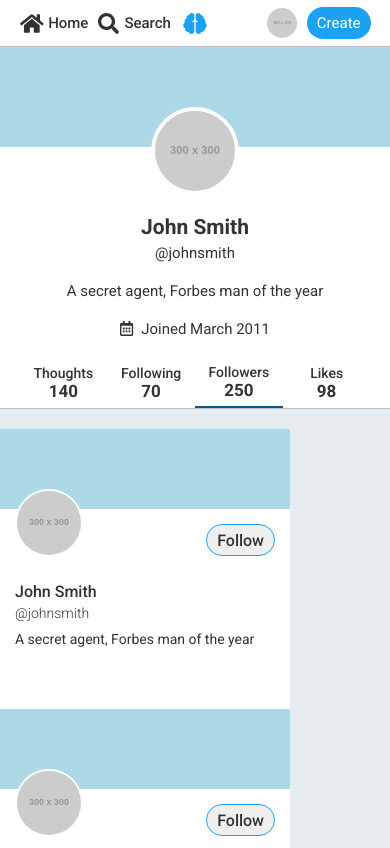
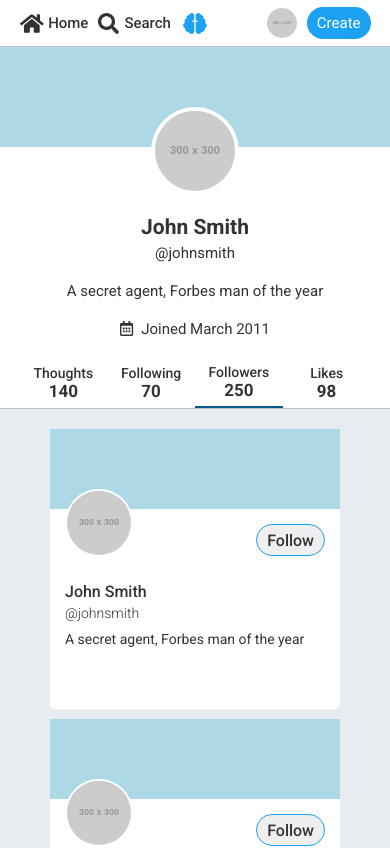
Before and after one commit to robbdimitrov/thoughts, a Vue app in the folder src/frontend/: page /user/followers in a window 390 px wide. Shown: the top 848 px of the page. Built offline with nearby package versions, Linux system fonts and the light colour scheme.

Commit message:
Fixed the responsiveness of UserItems

```diff
--- a/src/frontend/src/components/UserCard.vue
+++ b/src/frontend/src/components/UserCard.vue
@@ -1,5 +1,5 @@
 <template>
-  <div class="container user-card">
+  <div class="container">
     <div class="cover"></div>
 
     <div class="content">
--- a/src/frontend/src/components/UserList.vue
+++ b/src/frontend/src/components/UserList.vue
@@ -26,7 +26,6 @@ $margin: $padding / 2;
 $item-width: 0.5 * $content-main-width - $padding;
 
 .item {
-  background: white;
   display: inline-block;
   width: $item-width;
   border-radius: 5px;
@@ -40,16 +39,7 @@ $item-width: 0.5 * $content-main-width - $padding;
     margin-left: auto;
     margin-right: auto;
     display: block;
-    max-width: $item-width;
-    width: 100%;
-  }
-}
-
-@media screen and (max-width: $break-sm) {
-  .item {
-    width: 100%;
-    margin: 0;
-    border-radius: 0;
+    margin-bottom: $padding;
   }
 }
 </style>
--- a/src/frontend/src/views/FeedView.vue
+++ b/src/frontend/src/views/FeedView.vue
@@ -1,5 +1,5 @@
 <template>
-  <div class="container">
+  <div class="container main">
     <user-card class="user-card"></user-card>
     <div class="content">
       <thought-box class="content-input"></thought-box>
@@ -26,8 +26,8 @@ export default {
 <style lang="scss" scoped>
 @import "../styles/variables";
 
-.container {
-  margin-top: $padding;
+.container.main {
+  margin: $padding * 2 0;
   display: flex;
   align-items: flex-start;
   justify-content: center;
```
